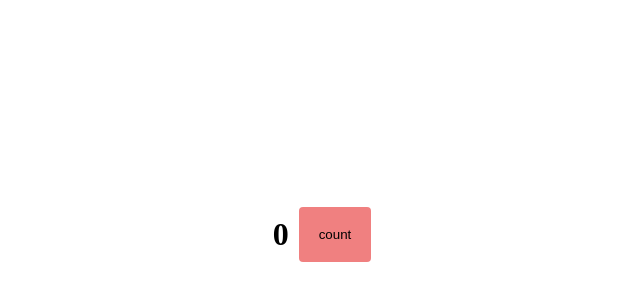
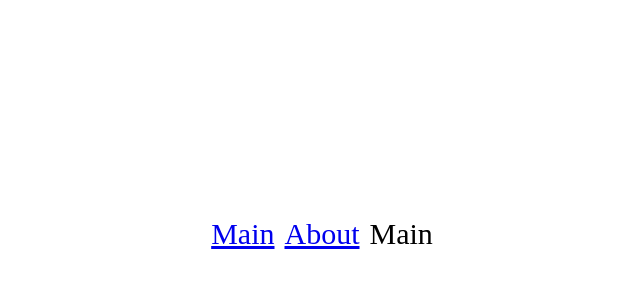
Before and after one commit to OlegSkar1/production_project, a React app: page / in a window 1280 px wide. Shown: the part 166-466 px from the top of the page, without its empty margins (318-958 px from the left). Built offline with nearby package versions, Linux system fonts and the light colour scheme.

Commit message:
feat: base routes,suspense, chunks webpack

```diff
--- a/package.json
+++ b/package.json
@@ -40,6 +40,7 @@
   },
   "dependencies": {
     "react": "^17.0.2",
-    "react-dom": "^17.0.2"
+    "react-dom": "^17.0.2",
+    "react-router-dom": "^6.8.0"
   }
 }
--- a/src/App.tsx
+++ b/src/App.tsx
@@ -1,9 +1,19 @@
-import { Counter } from './components/Counter';
+import { Suspense } from 'react';
+import { Link, Route, Routes } from 'react-router-dom';
+import { AboutPageAsync } from './pages/AboutPage/AboutPage.async';
+import { MainPageAsync } from './pages/MainPage/MainPage.async';
 
 const App = () => {
   return (
     <div className="app">
-      <Counter />
+      <Link to="/">Main</Link>
+      <Link to="/about">About</Link>
+      <Suspense fallback={<div>Loading...</div>}>
+        <Routes>
+          <Route path="/" element={<MainPageAsync />} />
+          <Route path="/about" element={<AboutPageAsync />} />
+        </Routes>
+      </Suspense>
     </div>
   );
 };
--- a/src/components/Counter.tsx
+++ /dev/null
@@ -1,19 +0,0 @@
-import { useState } from 'react';
-import classes from './counter.module.scss';
-
-export const Counter = () => {
-  const [count, setCount] = useState(0);
-
-  const increment = () => {
-    setCount(count + 1);
-  };
-
-  return (
-    <>
-      <h1>{count}</h1>
-      <button className={classes.button} onClick={increment}>
-        count
-      </button>
-    </>
-  );
-};
--- a/src/components/counter.module.scss
+++ /dev/null
@@ -1,6 +0,0 @@
-.button {
-  background: lightcoral;
-  padding: 20px;
-  border-radius: 4px;
-  border: none;
-}
--- a/src/index.scss
+++ b/src/index.scss
@@ -5,6 +5,7 @@
 }
 
 .app {
+  font-size: 30px;
   display: flex;
   justify-content: center;
   align-items: center;
--- a/src/index.tsx
+++ b/src/index.tsx
@@ -1,5 +1,11 @@
 import { render } from 'react-dom';
+import { BrowserRouter } from 'react-router-dom';
 import App from './App';
 import './index.scss';
 
-render(<App />, document.getElementById('root'));
+render(
+  <BrowserRouter>
+    <App />
+  </BrowserRouter>,
+  document.getElementById('root')
+);
--- /dev/null
+++ b/src/pages/AboutPage/About.tsx
@@ -0,0 +1,7 @@
+import React from 'react';
+
+const About = () => {
+  return <div>About</div>;
+};
+
+export default About;
--- /dev/null
+++ b/src/pages/AboutPage/AboutPage.async.ts
@@ -0,0 +1,3 @@
+import { lazy } from 'react';
+
+export const AboutPageAsync = lazy(() => import('./About'));
--- /dev/null
+++ b/src/pages/MainPage/Main.tsx
@@ -0,0 +1,7 @@
+import React from 'react';
+
+const Main = () => {
+  return <div>Main</div>;
+};
+
+export default Main;
--- /dev/null
+++ b/src/pages/MainPage/MainPage.async.ts
@@ -0,0 +1,3 @@
+import { lazy } from 'react';
+
+export const MainPageAsync = lazy(() => import('./Main'));
```
Also changed, not shown: 2 other files (tests, documents, lock files or other folders).
